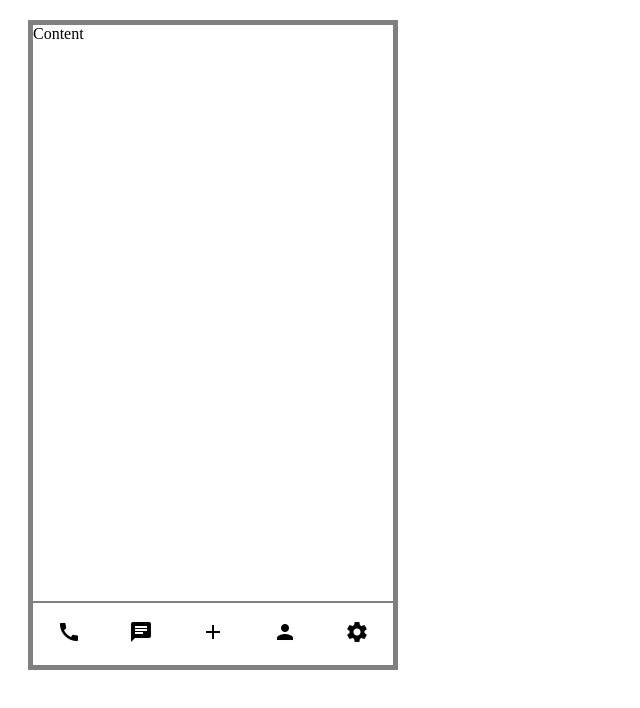
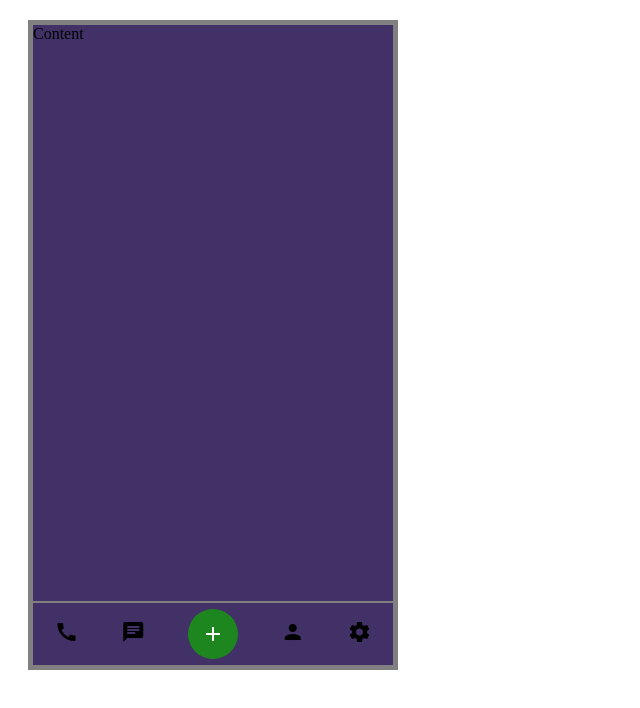
Before and after one commit to Ken-MR/mobile-menu, a plain HTML site: page index.html in a window 1280 px wide. Shown: the whole page, without its empty margins (0-640 px from the left). Drawn offline with Linux system fonts and the light colour scheme.

Commit message:
Create nav button in the middle of the footer

```diff
--- a/index.html
+++ b/index.html
@@ -17,7 +17,9 @@
           <i class = "material-icons message">chat</i>
         </div>
         <div class="nav_icon">
-          <i class = "material-icons open_close">add</i>
+          <span class="nav_bar">
+            <i class = "material-icons open_close">add</i>
+          </span>
         </div>
         <div class="nav_button">
           <i class = "material-icons account">person</i>
--- a/style.css
+++ b/style.css
@@ -5,6 +5,8 @@
   grid-template-rows: 9fr 1fr;
   border: 5px solid gray;
   margin: 20px;
+  background-color: #413166;
+  position: relative;
 }
 
 .page {
@@ -18,3 +20,26 @@
   justify-content: space-around;
   align-items: center;
 }
+
+.nav_bar {
+  display: table-cell;
+  vertical-align: middle;
+  height: 64px;
+  width: auto;
+  text-align: center;
+
+  background: rgb(30, 134, 30);
+  border-radius: 50%;
+  display: inline-block;
+  height: 50px;
+  font-weight: bold;
+  font-size: 1.2em;
+  width: 50px;
+  margin: 0 auto;
+}
+
+.open_close {
+  position: relative;
+  top: 25%;
+  color: white;
+}
```
